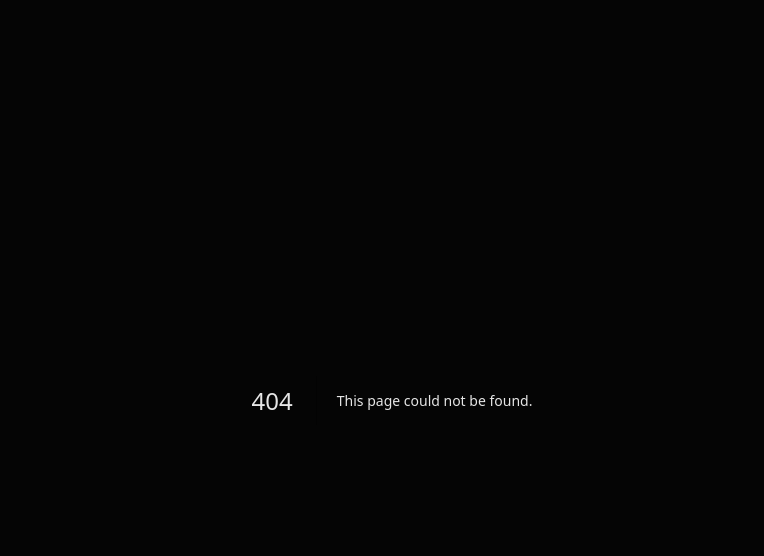
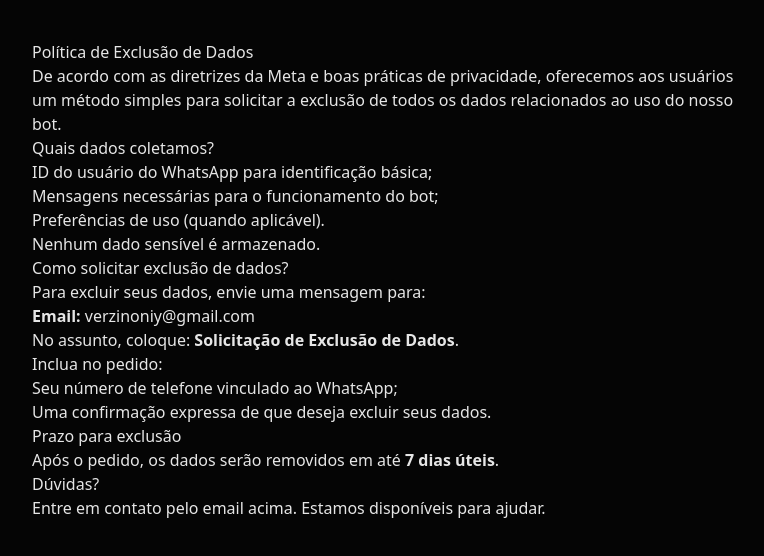
Before and after one commit to rubensilver/uchiha-site, a Next.js app: page /data-deletion in a window 1280 px wide. Before the commit this address had no page. Shown: the top 556 px of the page, without its empty margins (248-1012 px from the left). Built offline with nearby package versions, Linux system fonts and the light colour scheme.

Commit message:
Create page.tsx

```diff
--- /dev/null
+++ b/app/data-deletion/page.tsx
@@ -0,0 +1,50 @@
+export const metadata = {
+  title: "Data Deletion",
+  description: "Política de Exclusão de Dados do Uchiha Bot",
+};
+
+export default function DataDeletionPage() {
+  return (
+    <main style={{ padding: "40px", maxWidth: "800px", margin: "0 auto" }}>
+      <h1>Política de Exclusão de Dados</h1>
+
+      <p>
+        De acordo com as diretrizes da Meta e boas práticas de privacidade,
+        oferecemos aos usuários um método simples para solicitar a exclusão de
+        todos os dados relacionados ao uso do nosso bot.
+      </p>
+
+      <h2>Quais dados coletamos?</h2>
+      <ul>
+        <li>ID do usuário do WhatsApp para identificação básica;</li>
+        <li>Mensagens necessárias para o funcionamento do bot;</li>
+        <li>Preferências de uso (quando aplicável).</li>
+      </ul>
+
+      <p>Nenhum dado sensível é armazenado.</p>
+
+      <h2>Como solicitar exclusão de dados?</h2>
+      <p>Para excluir seus dados, envie uma mensagem para:</p>
+      <p><strong>Email:</strong> verzinoniy@gmail.com</p>
+
+      <p>
+        No assunto, coloque: <strong>Solicitação de Exclusão de Dados</strong>.
+      </p>
+
+      <h3>Inclua no pedido:</h3>
+      <ul>
+        <li>Seu número de telefone vinculado ao WhatsApp;</li>
+        <li>Uma confirmação expressa de que deseja excluir seus dados.</li>
+      </ul>
+
+      <h2>Prazo para exclusão</h2>
+      <p>
+        Após o pedido, os dados serão removidos em até{" "}
+        <strong>7 dias úteis</strong>.
+      </p>
+
+      <h2>Dúvidas?</h2>
+      <p>Entre em contato pelo email acima. Estamos disponíveis para ajudar.</p>
+    </main>
+  );
+}
```
